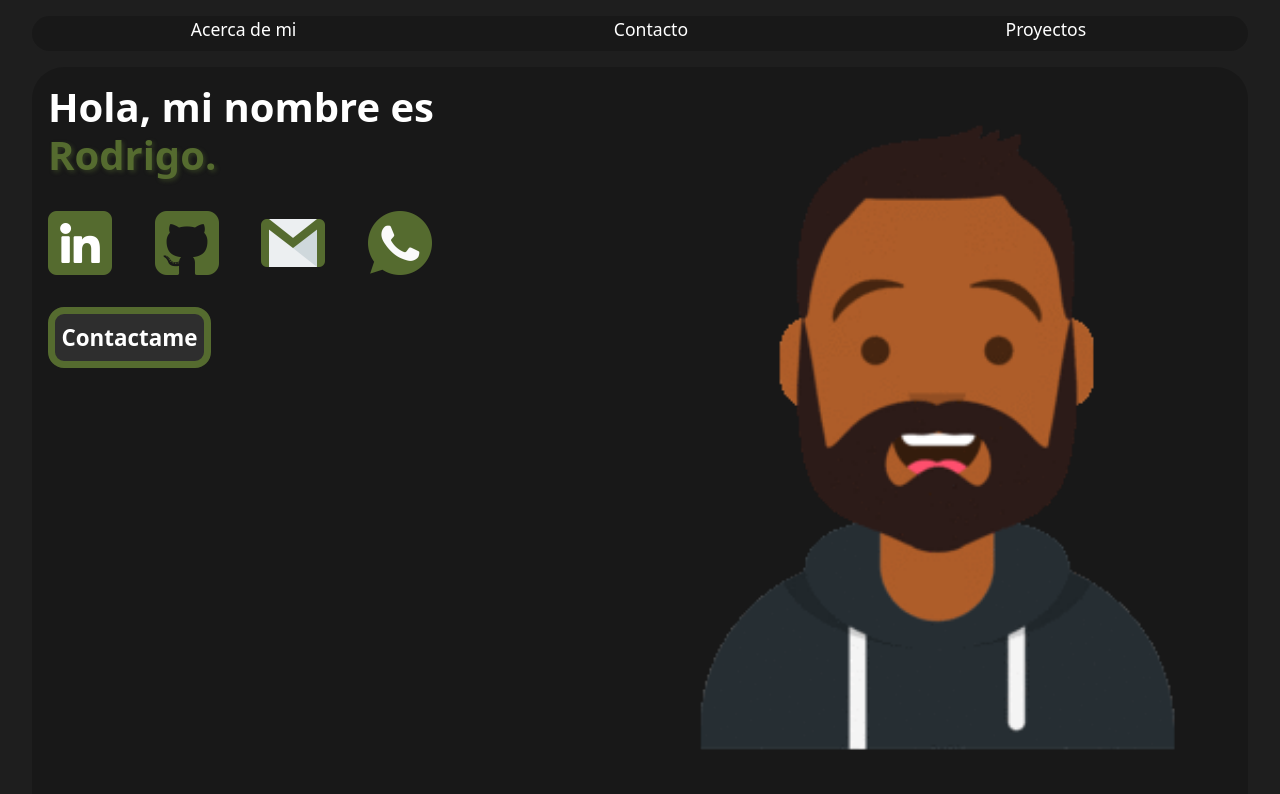
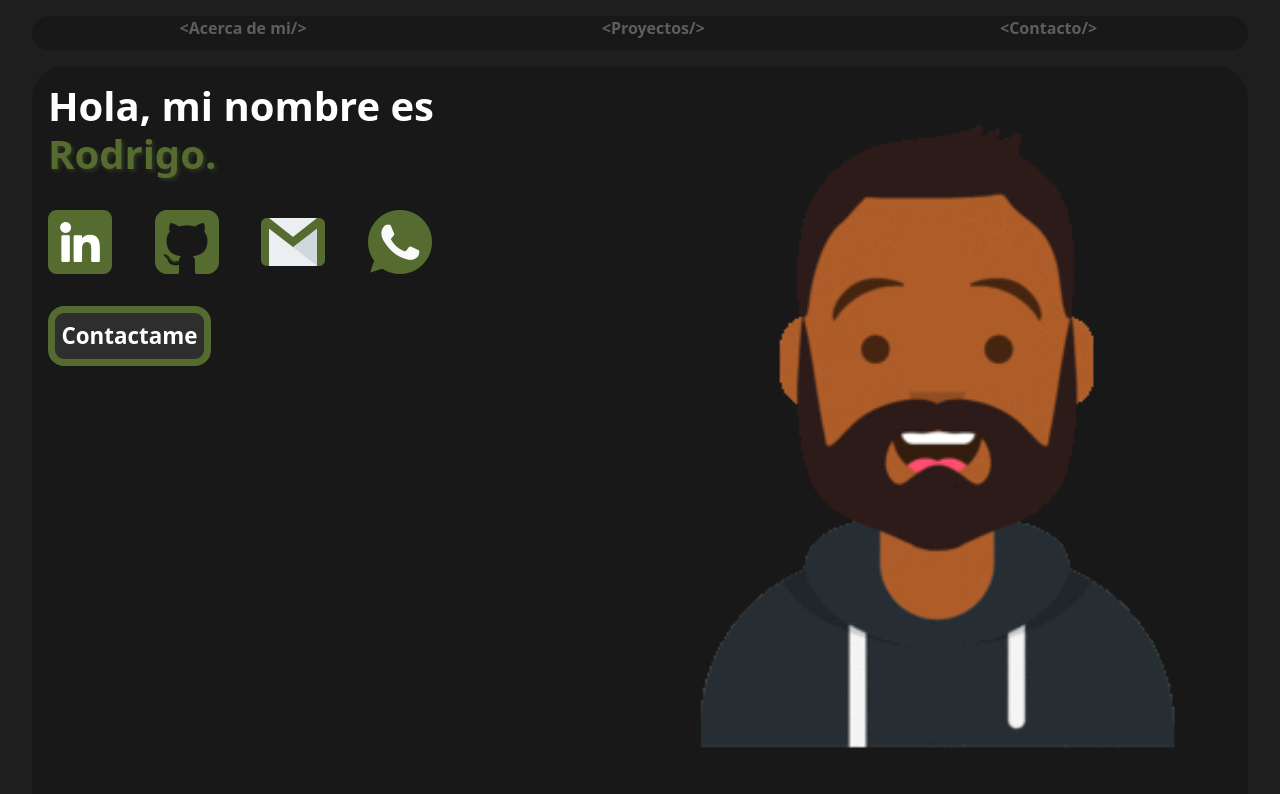
Before and after one commit to RodrigoGutierrezPacheco/RodrigoGutierrezPacheco, a React (Create React App) app: page / in a window 1280 px wide. Shown: the top 794 px of the page. Built offline with nearby package versions, Linux system fonts and the light colour scheme; no server answers.

Commit message:
Modificacion navbar

```diff
--- a/src/pages/HomePage/HomePage.jsx
+++ b/src/pages/HomePage/HomePage.jsx
@@ -5,9 +5,9 @@ const HomePage = () => {
 	return (
 		<div className='body'>
 		<nav className='nav'>
-			<h1 className='nav-text'>Acerca de mi</h1>
-			<h1 className='nav-text'>Contacto</h1>
-			<h1 className='nav-text'>Proyectos</h1>
+			<h1 className='blanco1 start'>&lt;Acerca de mi/&gt;</h1>
+			<h1 className='blanco1 start'>&lt;Proyectos/&gt;</h1>
+			<h1 className='blanco1 start'>&lt;Contacto/&gt;</h1>
 		</nav>
 		<header className='header'>
 			<div className='header1'>
```
Also changed, not shown: public/images/codigo1.png (added).
